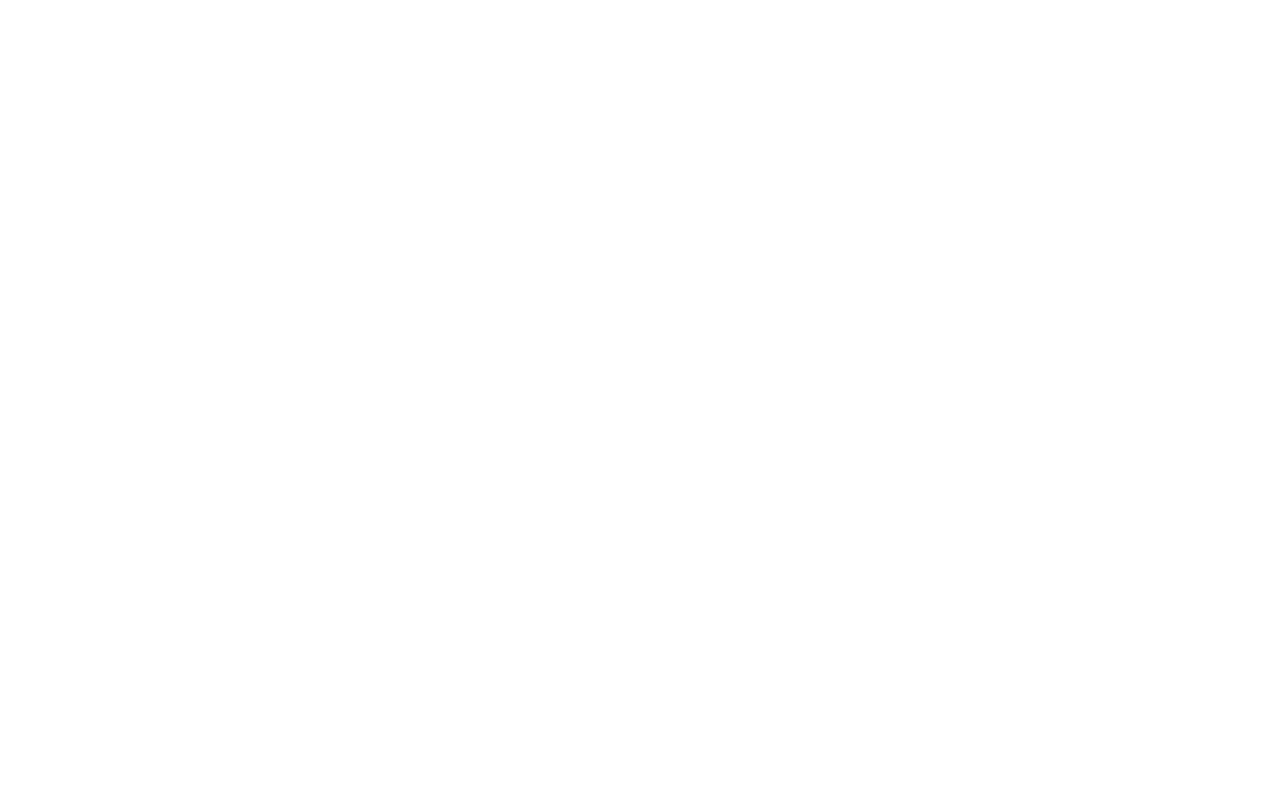
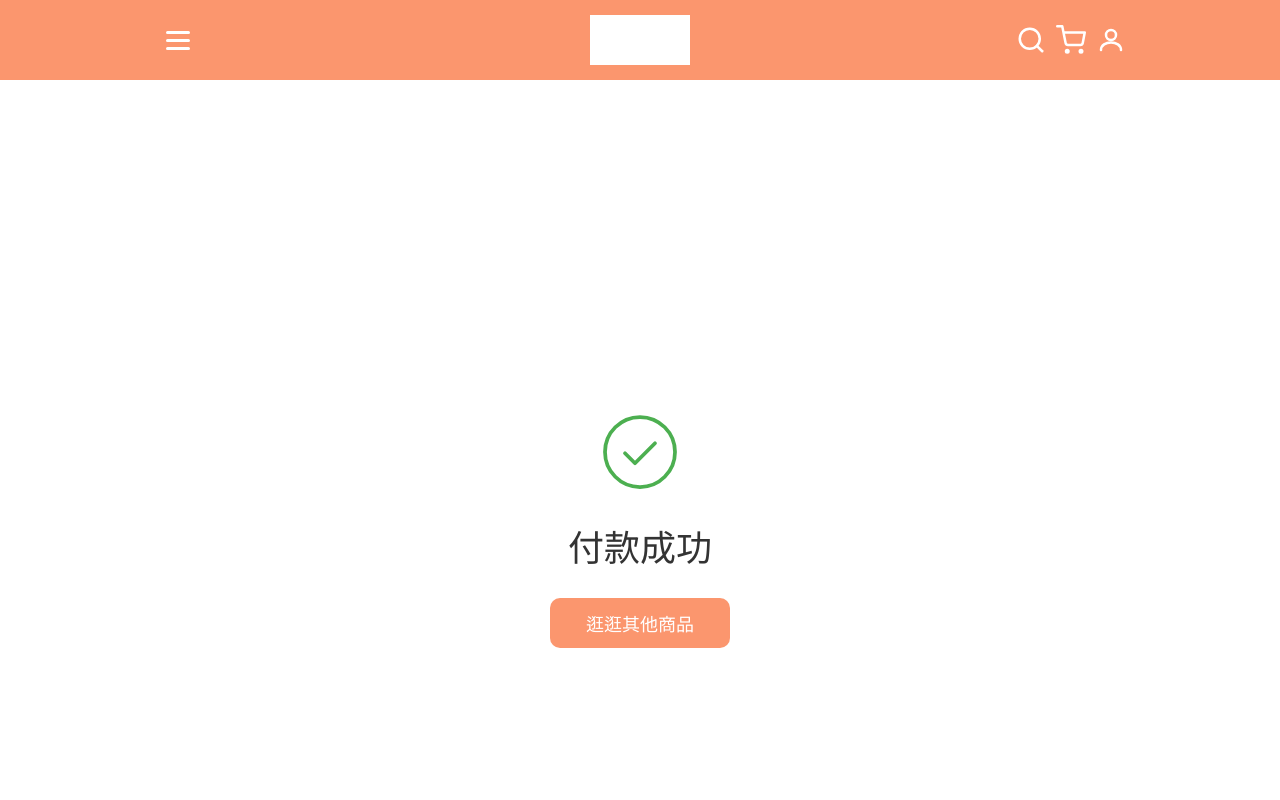
Before and after one commit to JiaHao0423/inez, a React (Vite) app: page /order-complete in a window 1280 px wide. Before the commit this address had no page. Shown: the top 800 px of the page. Built offline with nearby package versions, Linux system fonts and the light colour scheme.

Commit message:
OrderCompletePage 完成

```diff
--- a/src/App.jsx
+++ b/src/App.jsx
@@ -3,6 +3,8 @@
 import SearchPage from "./pages/Search/SearchPage.jsx";
 import CartPage from "./pages/Cart/CartPage.jsx";
 import CheckoutPage from "./pages/Checkout/CheckoutPage.jsx";
+import OrderCompletePage from "./pages/OrderCompletePage/OrderCompletePage.jsx";
+
 
 function App() {
 
@@ -15,6 +17,7 @@
               <Route path="/search" element={<SearchPage />} />
               <Route path="/cart" element={<CartPage />} />
               <Route path="/checkout" element={<CheckoutPage />} />
+              <Route path="/order-complete" element={<OrderCompletePage />} />
           </Routes>
       </BrowserRouter>
   )
--- a/src/components/layout/Header/Header.scss
+++ b/src/components/layout/Header/Header.scss
@@ -25,7 +25,7 @@
   }
 
   // ==================== 個別分頁特別設定 ====================
-  &--cart,&--checkout {
+  &--cart, &--checkout, &--order-complete {
     background-color: $primary-color;
     display: none;
 
--- a/src/constants/routes.js
+++ b/src/constants/routes.js
@@ -1,5 +1,4 @@
 /**
- * 應用路由常量
  * 集中管理所有路由路徑，便於維護和重構
  */
 export const ROUTES = {
@@ -32,6 +31,7 @@
 
     // 其他
     CHECKOUT: '/checkout',
+    ORDER_COMPLETE: '/order-complete',
     ABOUT: '/about',
     CONTACT: '/contact',
 };
--- a/src/pages/Checkout/CheckoutPage.jsx
+++ b/src/pages/Checkout/CheckoutPage.jsx
@@ -4,6 +4,7 @@
 import Footer from '../../components/layout/Footer/Footer.jsx';
 import './CheckoutPage.scss';
 import {CameraIcon} from '../../components/Icons/Icons.jsx';
+import { ROUTES } from '../../constants/routes.js';
 
 /**
  * Checkout 頁面元件
@@ -62,7 +63,7 @@
      * 結帳處理
      */
     const handleCheckout = () => {
-        console.log('結帳');
+        navigate(ROUTES.ORDER_COMPLETE);
     };
 
     return (
@@ -206,20 +207,6 @@
                                             placeholder="卡片詳情"
                                         />
                                         <span className="checkout-form__input-icon">
-                                            {/*<svg*/}
-                                            {/*    width="18"*/}
-                                            {/*    height="18"*/}
-                                            {/*    viewBox="0 0 24 24"*/}
-                                            {/*    fill="none"*/}
-                                            {/*    stroke="currentColor"*/}
-                                            {/*    strokeWidth="2"*/}
-                                            {/*    strokeLinecap="round"*/}
-                                            {/*    strokeLinejoin="round"*/}
-                                            {/*>*/}
-                                            {/*    <rect x="3" y="3" width="18" height="18" rx="2" ry="2" />*/}
-                                            {/*    <circle cx="8.5" cy="8.5" r="1.5" />*/}
-                                            {/*    <polyline points="21 15 16 10 5 21" />*/}
-                                            {/*</svg>*/}
                                             <CameraIcon className="checkout-form__input-svg"/>
                                         </span>
                                     </div>
--- /dev/null
+++ b/src/pages/OrderCompletePage/OrderCompletePage.jsx
@@ -0,0 +1,142 @@
+import { useNavigate } from 'react-router-dom';
+import Header from '../../components/layout/Header/Header.jsx';
+import Footer from '../../components/layout/Footer/Footer.jsx';
+import { ROUTES } from '../../constants/routes.js';
+import './OrderCompletePage.scss';
+
+/**
+ * 訂單完成頁面元件
+ * 結帳成功後顯示付款成功訊息，並提供繼續瀏覽商品的按鈕
+ */
+const OrderCompletePage = () => {
+    const navigate = useNavigate();
+
+    /**
+     * 返回上一頁
+     */
+    const handleGoBack = () => {
+        navigate(-1);
+    };
+
+    /**
+     * 導航至首頁瀏覽商品
+     */
+    const handleBrowseProducts = () => {
+        navigate(ROUTES.HOME);
+    };
+
+    return (
+        <div className="order-complete">
+            {/* 行動版頂部 Header */}
+            <header className="order-complete__header">
+                <button
+                    className="order-complete__back-btn"
+                    onClick={handleGoBack}
+                    aria-label="返回"
+                >
+                    <svg
+                        width="24"
+                        height="24"
+                        viewBox="0 0 24 24"
+                        fill="none"
+                        stroke="currentColor"
+                        strokeWidth="2"
+                        strokeLinecap="round"
+                        strokeLinejoin="round"
+                    >
+                        <polyline points="15 18 9 12 15 6" />
+                    </svg>
+                </button>
+                <h1 className="order-complete__title">訂單完成</h1>
+                <div className="order-complete__header-icons">
+                    <button className="order-complete__icon" aria-label="幫助">
+                        <svg
+                            width="30"
+                            height="30"
+                            viewBox="0 0 24 24"
+                            fill="none"
+                            xmlns="http://www.w3.org/2000/svg"
+                        >
+                            <circle cx="12" cy="12" r="9" stroke="currentColor" strokeWidth="2" />
+                            <path
+                                d="M9.5 9a2.5 2.5 0 1 1 4.3 1.7c-.8.6-1.3 1-1.3 2.3"
+                                stroke="currentColor"
+                                strokeWidth="2"
+                                strokeLinecap="round"
+                            />
+                            <circle cx="12" cy="17" r="1" fill="currentColor" />
+                        </svg>
+                    </button>
+                    <button className="order-complete__icon" aria-label="用戶">
+                        <svg
+                            width="30"
+                            height="30"
+                            viewBox="0 0 24 24"
+                            fill="none"
+                            xmlns="http://www.w3.org/2000/svg"
+                        >
+                            <circle cx="12" cy="8" r="4" stroke="currentColor" strokeWidth="2" />
+                            <path
+                                d="M4 20c0-4 4-6 8-6s8 2 8 6"
+                                stroke="currentColor"
+                                strokeWidth="2"
+                                strokeLinecap="round"
+                            />
+                        </svg>
+                    </button>
+                </div>
+            </header>
+
+            {/* 桌面版 Header */}
+            <Header variant="order-complete" />
+
+            {/* 主內容區域 */}
+            <main className="order-complete__content">
+                <div className="order-complete__message">
+                    {/* 成功圖標 */}
+                    <div className="order-complete__icon-wrapper">
+                        <svg
+                            className="order-complete__success-icon"
+                            viewBox="0 0 64 64"
+                            fill="none"
+                            xmlns="http://www.w3.org/2000/svg"
+                        >
+                            <circle
+                                cx="32"
+                                cy="32"
+                                r="28"
+                                stroke="#4CAF50"
+                                strokeWidth="3"
+                            />
+                            <path
+                                d="M20 33L28 41L44 25"
+                                stroke="#4CAF50"
+                                strokeWidth="3"
+                                strokeLinecap="round"
+                                strokeLinejoin="round"
+                            />
+                        </svg>
+                    </div>
+
+                    {/* 付款成功文字 */}
+                    <h2 className="order-complete__heading">付款成功</h2>
+
+                    {/* 逛逛其他商品按鈕 */}
+                    <button
+                        className="order-complete__browse-btn"
+                        onClick={handleBrowseProducts}
+                    >
+                        逛逛其他商品
+                    </button>
+                </div>
+            </main>
+
+            {/* 桌面版 Footer */}
+            <div className="order-complete__desktop-footer">
+                <Footer />
+            </div>
+        </div>
+    );
+};
+
+export default OrderCompletePage;
--- /dev/null
+++ b/src/pages/OrderCompletePage/OrderCompletePage.scss
@@ -0,0 +1,148 @@
+@import '../../variables';
+@import '../../mixins';
+
+// ============================
+// Block: .order-complete
+// 訂單完成頁面
+// ============================
+.order-complete {
+  background-color: #fff;
+  min-height: 100vh;
+  display: flex;
+  flex-direction: column;
+
+  // ---- 行動版 Header ----
+  &__header {
+    display: flex;
+    justify-content: space-between;
+    align-items: center;
+    padding: 12px 16px 5px 16px;
+    background-color: $primary-color;
+    color: #fff;
+    position: sticky;
+    top: 0;
+    z-index: 100;
+
+    @include desktop {
+      display: none;
+    }
+  }
+
+  &__back-btn {
+    background: none;
+    border: none;
+    color: #fff;
+    cursor: pointer;
+    padding: 8px;
+    display: flex;
+    align-items: center;
+
+    svg {
+      width: 24px;
+      height: 24px;
+    }
+  }
+
+  &__title {
+    font-size: 20px;
+    font-weight: 500;
+    position: fixed;
+    left: 50%;
+    transform: translateX(-50%);
+  }
+
+  &__header-icons {
+    display: flex;
+    gap: 10px;
+    align-items: center;
+  }
+
+  &__icon {
+    color: #fff;
+    width: 30px;
+    height: 30px;
+    display: flex;
+    align-items: center;
+    justify-content: center;
+  }
+
+  // ---- 主內容區域 ----
+  &__content {
+    flex: 1;
+    @include flex-center;
+    padding: 0 $spacing-md;
+    min-height: calc(100vh - 60px);
+
+    @include desktop {
+      min-height: 900px;
+    }
+  }
+
+  // ---- 成功訊息區塊 ----
+  &__message {
+    display: flex;
+    flex-direction: column;
+    align-items: center;
+    text-align: center;
+  }
+
+  // ---- 成功圖標 ----
+  &__icon-wrapper {
+    margin-bottom: 20px;
+  }
+
+  &__success-icon {
+    width: 64px;
+    height: 64px;
+
+    @include desktop {
+      width: 80px;
+      height: 80px;
+    }
+  }
+
+  // ---- 付款成功標題 ----
+  &__heading {
+    font-size: $font-size-xxl;
+    font-weight: 500;
+    color: $text-color;
+    margin-bottom: 16px;
+
+    @include desktop {
+      font-size: 2.25rem;
+      margin-bottom: 20px;
+    }
+  }
+
+  // ---- 逛逛其他商品按鈕 ----
+  &__browse-btn {
+    display: inline-block;
+    padding: 12px 36px;
+    border-radius: 10px;
+    background-color: $primary-color;
+    color: #fff;
+    font-size: $font-size-lg;
+    font-weight: 500;
+    font-family: $font-family;
+    cursor: pointer;
+    transition: all 0.2s ease;
+
+    &:hover {
+      background-color: $primary-color;
+      color: #fff;
+    }
+
+    &:active {
+      transform: scale(0.97);
+    }
+  }
+
+  // ---- 桌面版 Footer 容器 ----
+  &__desktop-footer {
+    display: none;
+
+    @include desktop {
+      display: block;
+    }
+  }
+}
```
